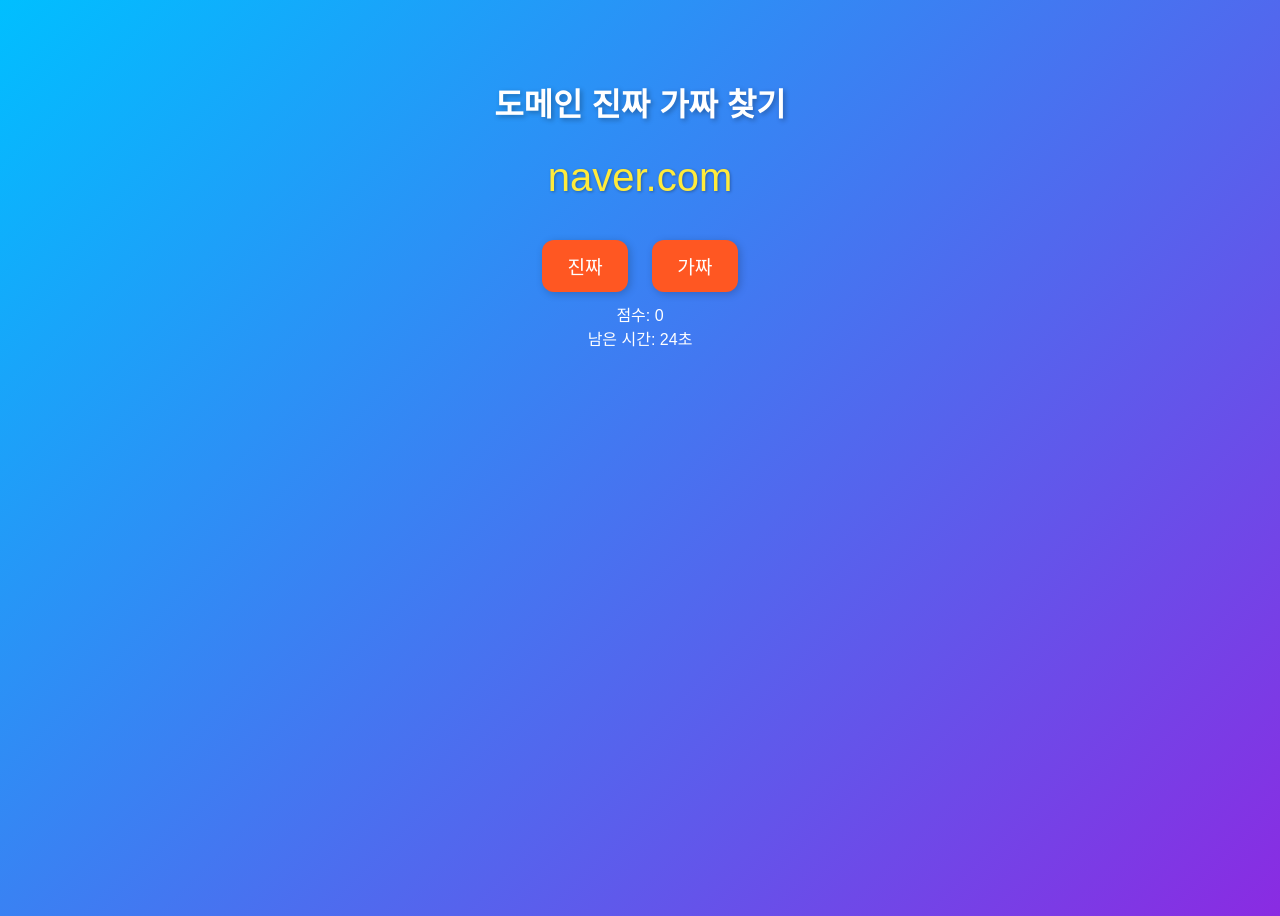
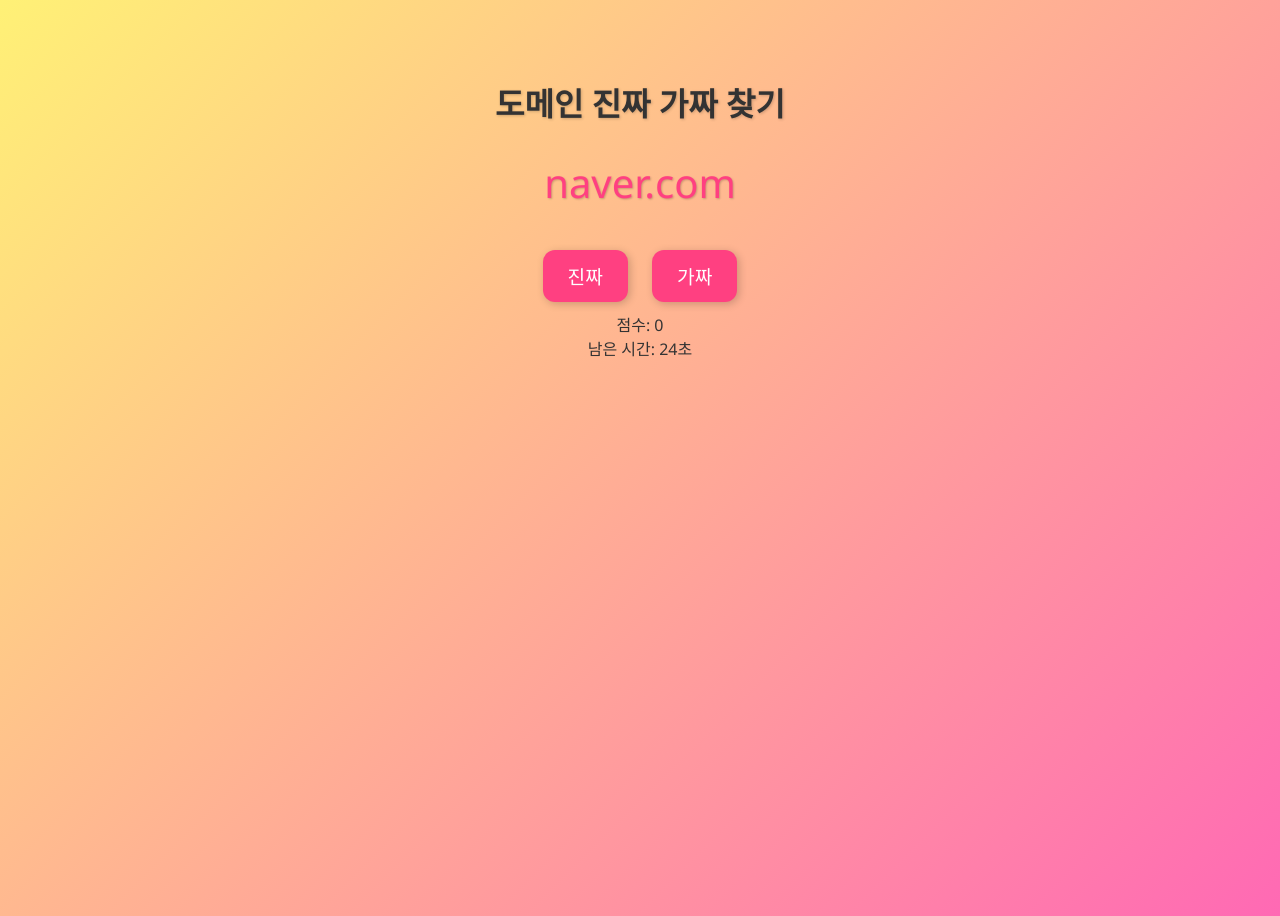
Before and after one commit to dpsej0129/dmfakeorreal, a plain HTML site: page index.html in a window 1280 px wide. Drawn offline with Linux system fonts and the light colour scheme.

Commit message:
Update style.css

```diff
--- a/style.css
+++ b/style.css
@@ -1,25 +1,25 @@
 /* style.css 수정본 */
 body {
   text-align: center;
-  font-family: Arial, sans-serif;
+  font-family: 'Segoe UI', Tahoma, Geneva, Verdana, sans-serif; /* 깔끔한 폰트 */
   padding: 50px;
 
-  /* 배경: 파란-보라 그라데이션 */
-  background: linear-gradient(135deg, #00bfff, #8a2be2);
-  color: white;
+  /* 배경: 노랑 → 분홍 그라데이션 */
+  background: linear-gradient(135deg, #fff176, #ff69b4);
+  color: #333;
   min-height: 100vh;
 }
 
 h1 {
-  color: #fff;
-  text-shadow: 2px 2px 5px rgba(0,0,0,0.3);
+  color: #333;
+  text-shadow: 1px 1px 3px rgba(0,0,0,0.2);
 }
 
 #domain {
   font-size: 2.5em;
   margin: 30px 0;
-  color: #ffeb3b;
-  text-shadow: 1px 1px 3px rgba(0,0,0,0.3);
+  color: #ff4081; /* 도메인 강조 색 */
+  text-shadow: 1px 1px 2px rgba(0,0,0,0.2);
 }
 
 button {
@@ -29,19 +29,19 @@
   cursor: pointer;
   border: none;
   border-radius: 12px;
-  background-color: #ff5722;
+  background-color: #ff4081; /* 버튼 색상 */
   color: white;
   transition: 0.3s;
   box-shadow: 2px 2px 8px rgba(0,0,0,0.2);
 }
 
 button:hover {
-  background-color: #e64a19;
+  background-color: #e91e63;
 }
 
 .info {
   margin-top: 20px;
   font-size: 1.3em;
   font-weight: bold;
-  text-shadow: 1px 1px 2px rgba(0,0,0,0.2);
+  text-shadow: 1px 1px 2px rgba(0,0,0,0.1);
 }
```
